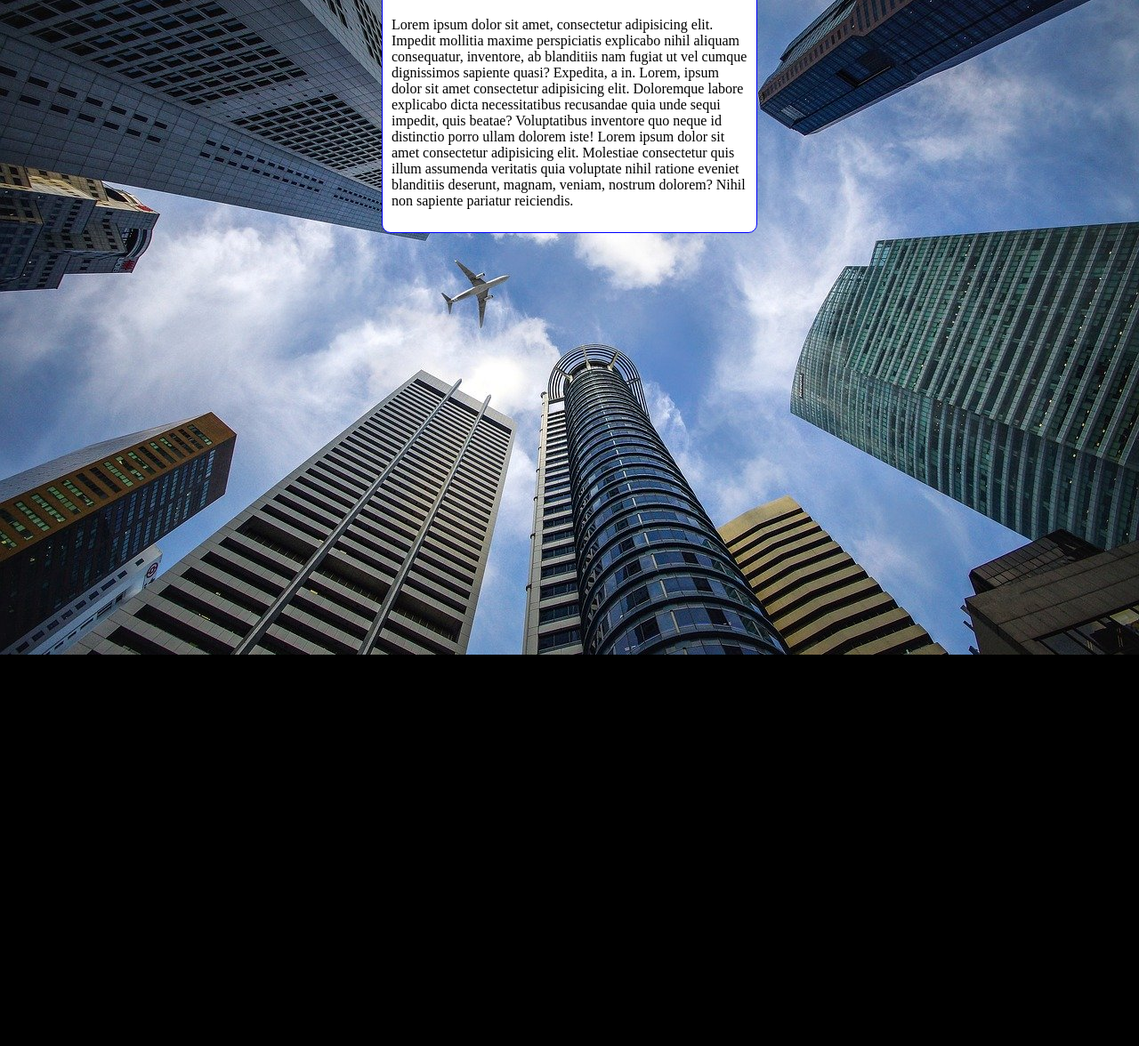
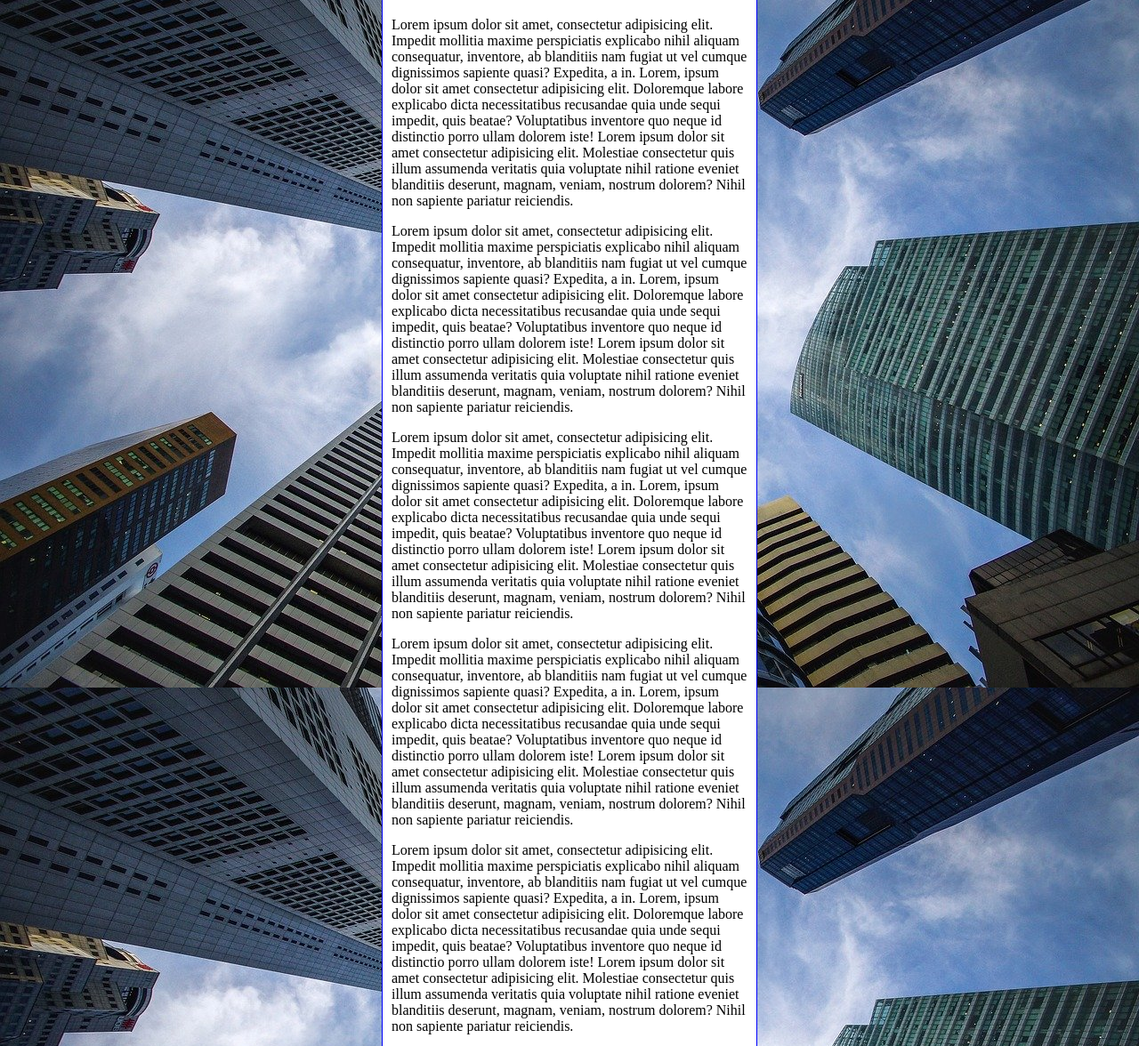
Before and after one commit to IcaroAlbeny/html-css, a plain HTML site: page exercicios/ex022/fundo006.html in a window 1280 px wide. Shown: the part 80-1256 px from the top of the page at 89% size. Before the commit the page ends 816 px from the top, so only its background shows below. Drawn offline with Linux system fonts and the light colour scheme.

Commit message:
atualizei novamente

```diff
--- a/exercicios/ex022/fundo006.html
+++ b/exercicios/ex022/fundo006.html
@@ -11,7 +11,7 @@
             background-color: black;
             background-image: url(imagens/wallpaper002.jpg);
             background-position: top center;
-            background-repeat: no-repeat;
+            background-repeat: repeat-y;
             background-size: cover;
         }
 
@@ -29,6 +29,12 @@
     <main>
         <h1>Teste de imagem de fundo</h1>
         <p>Lorem ipsum dolor sit amet, consectetur adipisicing elit. Impedit mollitia maxime perspiciatis explicabo nihil aliquam consequatur, inventore, ab blanditiis nam fugiat ut vel cumque dignissimos sapiente quasi? Expedita, a in. Lorem, ipsum dolor sit amet consectetur adipisicing elit. Doloremque labore explicabo dicta necessitatibus recusandae quia unde sequi impedit, quis beatae? Voluptatibus inventore quo neque id distinctio porro ullam dolorem iste! Lorem ipsum dolor sit amet consectetur adipisicing elit. Molestiae consectetur quis illum assumenda veritatis quia voluptate nihil ratione eveniet blanditiis deserunt, magnam, veniam, nostrum dolorem? Nihil non sapiente pariatur reiciendis.</p>
+        <p>Lorem ipsum dolor sit amet, consectetur adipisicing elit. Impedit mollitia maxime perspiciatis explicabo nihil aliquam consequatur, inventore, ab blanditiis nam fugiat ut vel cumque dignissimos sapiente quasi? Expedita, a in. Lorem, ipsum dolor sit amet consectetur adipisicing elit. Doloremque labore explicabo dicta necessitatibus recusandae quia unde sequi impedit, quis beatae? Voluptatibus inventore quo neque id distinctio porro ullam dolorem iste! Lorem ipsum dolor sit amet consectetur adipisicing elit. Molestiae consectetur quis illum assumenda veritatis quia voluptate nihil ratione eveniet blanditiis deserunt, magnam, veniam, nostrum dolorem? Nihil non sapiente pariatur reiciendis.</p>
+        <p>Lorem ipsum dolor sit amet, consectetur adipisicing elit. Impedit mollitia maxime perspiciatis explicabo nihil aliquam consequatur, inventore, ab blanditiis nam fugiat ut vel cumque dignissimos sapiente quasi? Expedita, a in. Lorem, ipsum dolor sit amet consectetur adipisicing elit. Doloremque labore explicabo dicta necessitatibus recusandae quia unde sequi impedit, quis beatae? Voluptatibus inventore quo neque id distinctio porro ullam dolorem iste! Lorem ipsum dolor sit amet consectetur adipisicing elit. Molestiae consectetur quis illum assumenda veritatis quia voluptate nihil ratione eveniet blanditiis deserunt, magnam, veniam, nostrum dolorem? Nihil non sapiente pariatur reiciendis.</p>
+        <p>Lorem ipsum dolor sit amet, consectetur adipisicing elit. Impedit mollitia maxime perspiciatis explicabo nihil aliquam consequatur, inventore, ab blanditiis nam fugiat ut vel cumque dignissimos sapiente quasi? Expedita, a in. Lorem, ipsum dolor sit amet consectetur adipisicing elit. Doloremque labore explicabo dicta necessitatibus recusandae quia unde sequi impedit, quis beatae? Voluptatibus inventore quo neque id distinctio porro ullam dolorem iste! Lorem ipsum dolor sit amet consectetur adipisicing elit. Molestiae consectetur quis illum assumenda veritatis quia voluptate nihil ratione eveniet blanditiis deserunt, magnam, veniam, nostrum dolorem? Nihil non sapiente pariatur reiciendis.</p>
+        <p>Lorem ipsum dolor sit amet, consectetur adipisicing elit. Impedit mollitia maxime perspiciatis explicabo nihil aliquam consequatur, inventore, ab blanditiis nam fugiat ut vel cumque dignissimos sapiente quasi? Expedita, a in. Lorem, ipsum dolor sit amet consectetur adipisicing elit. Doloremque labore explicabo dicta necessitatibus recusandae quia unde sequi impedit, quis beatae? Voluptatibus inventore quo neque id distinctio porro ullam dolorem iste! Lorem ipsum dolor sit amet consectetur adipisicing elit. Molestiae consectetur quis illum assumenda veritatis quia voluptate nihil ratione eveniet blanditiis deserunt, magnam, veniam, nostrum dolorem? Nihil non sapiente pariatur reiciendis.</p>
+        <p>Lorem ipsum dolor sit amet, consectetur adipisicing elit. Impedit mollitia maxime perspiciatis explicabo nihil aliquam consequatur, inventore, ab blanditiis nam fugiat ut vel cumque dignissimos sapiente quasi? Expedita, a in. Lorem, ipsum dolor sit amet consectetur adipisicing elit. Doloremque labore explicabo dicta necessitatibus recusandae quia unde sequi impedit, quis beatae? Voluptatibus inventore quo neque id distinctio porro ullam dolorem iste! Lorem ipsum dolor sit amet consectetur adipisicing elit. Molestiae consectetur quis illum assumenda veritatis quia voluptate nihil ratione eveniet blanditiis deserunt, magnam, veniam, nostrum dolorem? Nihil non sapiente pariatur reiciendis.</p>
+
     </main>
 </body>
 </html>
```
